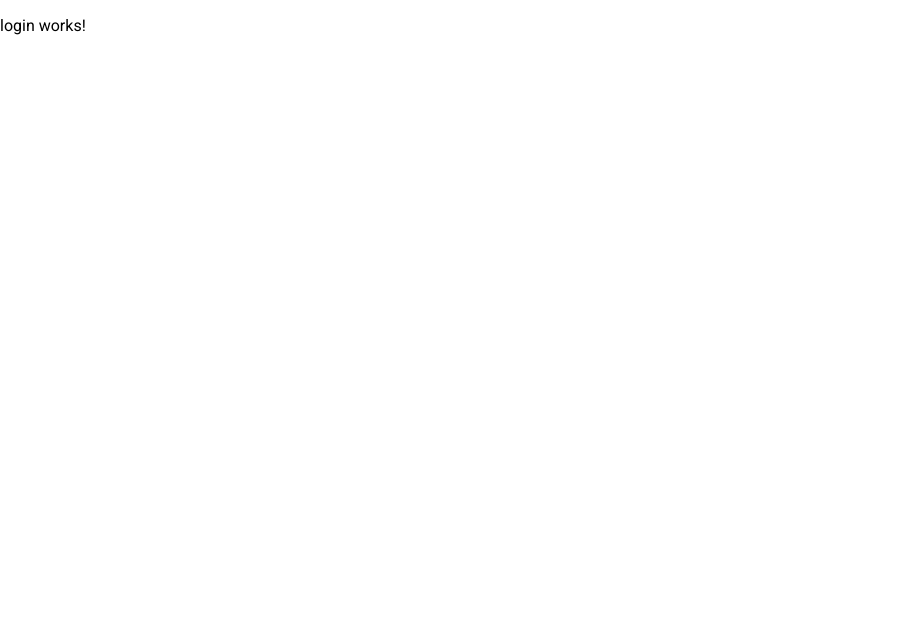
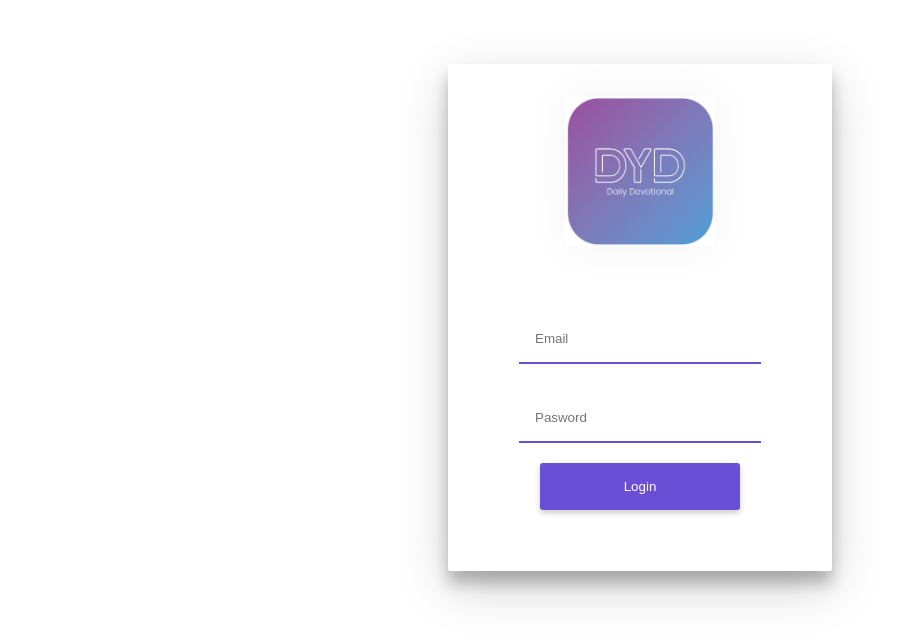
Before and after one commit to sainik18/dyd-admin, an Angular app: page / in a window 1280 px wide. Shown: the top 642 px of the page, without its empty margins (0-909 px from the left). Built offline with nearby package versions, Linux system fonts and the light colour scheme.

Commit message:
Login added

```diff
--- a/src/app/login/login.component.html
+++ b/src/app/login/login.component.html
@@ -1,3 +1,18 @@
-<p>
-  login works!
-</p>
+<section style="padding-top:5%">
+  <div class="login z-depth-3">
+    <div class="login_image">
+      <img src="assets/images/logo.png" alt="">
+    </div>
+    <div class="login_content">
+      <form action="http://smartcodehub.com">
+        <div class="login_content_form">
+          <input type="text" placeholder="Email">
+        </div>
+        <div class="login_content_form">
+          <input type="password" placeholder="Pasword">
+        </div>
+        <button class="login_btn">Login</button>
+      </form>
+    </div>
+  </div>
+</section>
--- /dev/null
+++ b/src/app/login/login.component.scss
@@ -0,0 +1,81 @@
+body {
+    background: #EEE;
+    margin: 0;
+    padding: 0;
+  }
+
+.login {
+    position: relative;
+    margin: .5rem 0 1rem 0;
+    background-color: #fff;
+    border-radius: 2px;
+    max-width: 100%;
+    width: 22rem;
+    margin: auto;
+    padding: 16px;
+  &_image {
+    max-height: 100%;
+    max-width: 100%;
+    text-align:center;
+    margin: 16px;
+    & img {
+      height: 150px;
+      width: 150px;
+      //border-radius: 100px;
+      box-shadow: 0 0 40px rgba(0,0,0,.05);
+    }
+  }
+
+  &_content {
+    text-align:center;
+    padding: 25px 45px;
+    margin: 20px auto;
+
+    &_form {
+      margin: 10px;
+      display: grid;
+
+
+      & input {
+        padding: 16px;
+        border: none;
+        border-bottom: 2px solid #694ed6;
+        margin: 10px 0;
+        transition: .25s all;
+        &:focus{
+          outline: none;
+          box-shadow: 0 0 10px rgba(0,0,0,.125);
+          border-bottom: none;
+          transition: .25s all;
+        }
+      }
+    }
+  }
+
+  &_btn {
+    border: none;
+      background: #694ed6;
+
+  cursor: pointer;
+  border-radius: 3px;
+  padding: 16px;
+  width: 200px;
+  color: white;
+
+  box-shadow: 0 3px 6px 0 rgba(0, 0, 0, 0.2);
+  }
+}
+
+
+
+@media only screen and (max-width: 390px)
+{
+  .login{
+    width: 100%;
+    padding: 16px 0;
+  }
+
+  .login_btn {
+    width: 100%;
+  }
+}
--- a/src/app/login/login.component.ts
+++ b/src/app/login/login.component.ts
@@ -3,7 +3,7 @@ import { Component, OnInit } from '@angular/core';
 @Component({
   selector: 'app-login',
   templateUrl: './login.component.html',
-  styleUrls: ['./login.component.css']
+  styleUrls: ['./login.component.scss']
 })
 export class LoginComponent implements OnInit {
 
--- a/src/styles.css
+++ b/src/styles.css
@@ -2,3 +2,28 @@
 
 html, body { height: 100%; }
 body { margin: 0; font-family: Roboto, "Helvetica Neue", sans-serif; }
+
+.z-depth-1 {
+    -webkit-box-shadow: 0 2px 5px 0 rgba(0,0,0,.16),0 2px 10px 0 rgba(0,0,0,.12)!important;
+    box-shadow: 0 2px 5px 0 rgba(0,0,0,.16),0 2px 10px 0 rgba(0,0,0,.12)!important;
+}
+
+.z-depth-2 {
+    -webkit-box-shadow: 0 8px 17px 0 rgba(0,0,0,.2),0 6px 20px 0 rgba(0,0,0,.19)!important;
+    box-shadow: 0 8px 17px 0 rgba(0,0,0,.2),0 6px 20px 0 rgba(0,0,0,.19)!important;
+}
+
+.z-depth-3 {
+    -webkit-box-shadow: 0 12px 15px 0 rgba(0,0,0,.24),0 17px 50px 0 rgba(0,0,0,.19)!important;
+    box-shadow: 0 12px 15px 0 rgba(0,0,0,.24),0 17px 50px 0 rgba(0,0,0,.19)!important;
+}
+
+.z-depth-4 {
+    -webkit-box-shadow: 0 16px 28px 0 rgba(0,0,0,.22),0 25px 55px 0 rgba(0,0,0,.21)!important;
+    box-shadow: 0 16px 28px 0 rgba(0,0,0,.22),0 25px 55px 0 rgba(0,0,0,.21)!important;
+}
+
+.z-depth-5 {
+    -webkit-box-shadow: 0 27px 24px 0 rgba(0,0,0,.2),0 40px 77px 0 rgba(0,0,0,.22)!important;
+    box-shadow: 0 27px 24px 0 rgba(0,0,0,.2),0 40px 77px 0 rgba(0,0,0,.22)!important;
+}
```
Also changed, not shown: src/app/login/login.component.css (deleted), src/assets/images/logo.png (added).
